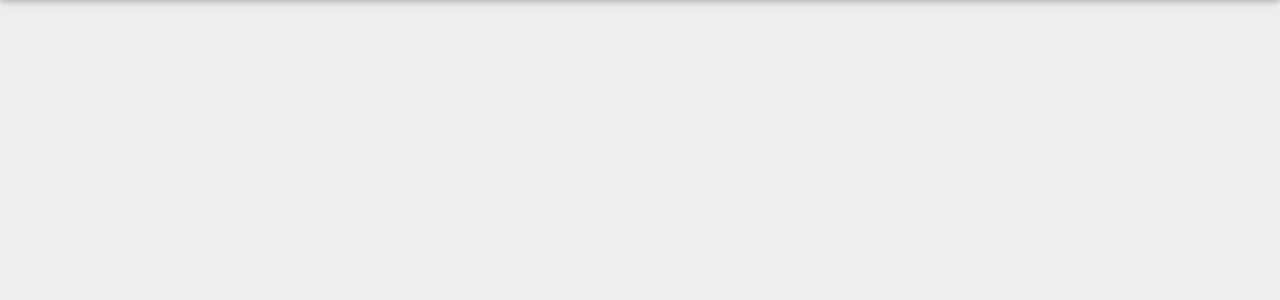
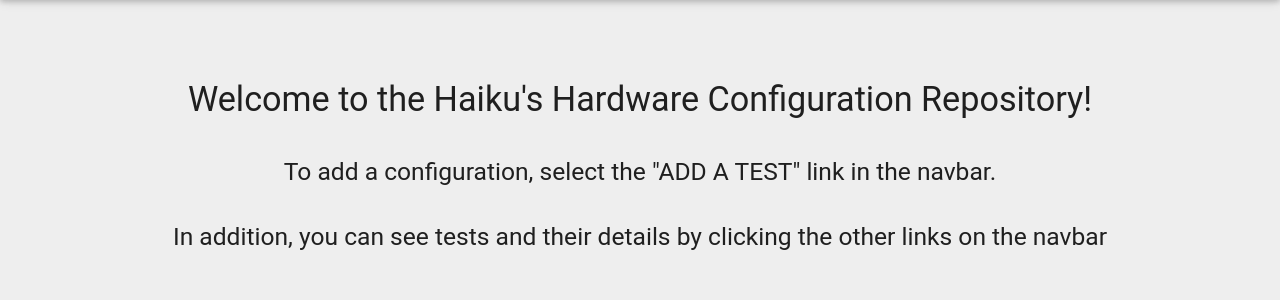
Before and after one commit to DarkmatterVale/Haiku-Configuration-Repo, a Django app: page / in a window 1280 px wide. Shown: the part 64-364 px from the top of the page. Run offline with Django 3.2, Linux system fonts and the light colour scheme.

Commit message:
Add some information to the homepage

```diff
--- a/Haiku_Configuration_Repo/repo/templates/repo/component_list.html
+++ b/Haiku_Configuration_Repo/repo/templates/repo/component_list.html
@@ -39,7 +39,7 @@
          <div class="row">
            <div class="input-field col s12">
              <input name="name_to_sort" type="text" class="validate">
-             <label for="name_to_sort">Sort Name</label>
+             <label for="name_to_sort">Sort By Name</label>
            </div>
          </div>
        </form>
--- a/Haiku_Configuration_Repo/repo/templates/repo/device_list.html
+++ b/Haiku_Configuration_Repo/repo/templates/repo/device_list.html
@@ -39,7 +39,7 @@
          <div class="row">
            <div class="input-field col s12">
              <input name="name_to_sort" type="text" class="validate">
-             <label for="name_to_sort">Sort Name</label>
+             <label for="name_to_sort">Sort By Name</label>
            </div>
          </div>
        </form>
--- a/Haiku_Configuration_Repo/repo/templates/repo/index.html
+++ b/Haiku_Configuration_Repo/repo/templates/repo/index.html
@@ -25,7 +25,10 @@
       </nav>
     </div>
 
-    <div class="container">
+    <div class="row padtop-5">
+      <h4 class="center-align">Welcome to the Haiku's Hardware Configuration Repository!</h4>
+      <h5 class="center-align padtop-2">To add a configuration, select the "ADD A TEST" link in the navbar.</h5>
+      <h5 class="center-align padtop-2">In addition, you can see tests and their details by clicking the other links on the navbar</h5>
     </div>
   </body>
 </html>
```
